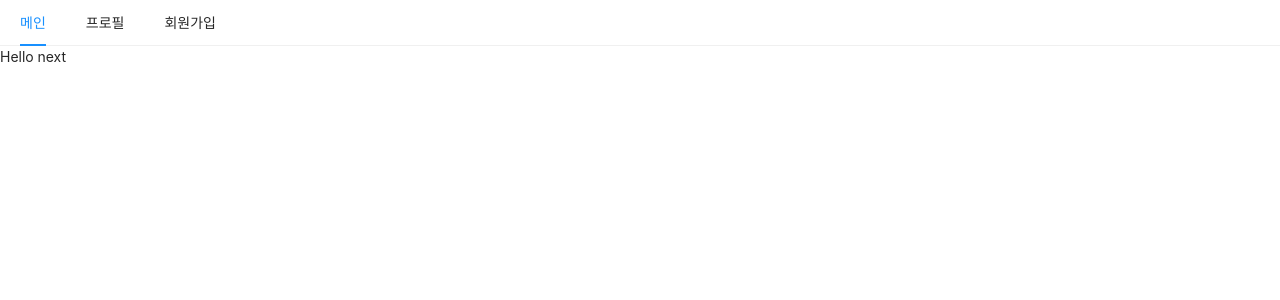
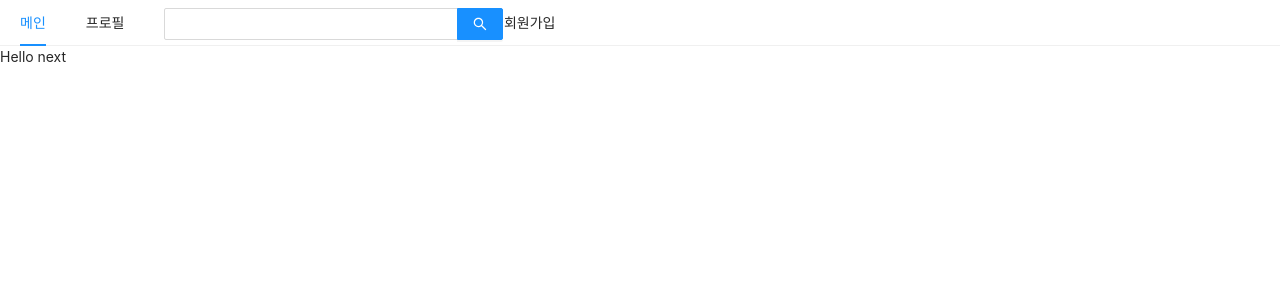
Before and after one commit to JunH-K/react-next, a Next.js app in the folder front/: page / in a window 1280 px wide. Shown: the top 300 px of the page. Built offline with nearby package versions, Linux system fonts and the light colour scheme.

Commit message:
feat : 회원가입 input 추가

```diff
--- a/front/components/AppLayout.js
+++ b/front/components/AppLayout.js
@@ -1,7 +1,7 @@
 import React from 'react';
 import PropTypes from 'prop-types';
 import Link from 'next/link';
-import { Menu } from 'antd';
+import { Menu, Input } from 'antd';
 
 const AppLayout = ({ children }) => {
   return (
@@ -14,6 +14,7 @@ const AppLayout = ({ children }) => {
           <Link href="/profile">프로필</Link>
         </Menu.Item>
         <Menu.Item>
+          <Input.Search enterButton style={{ verticalAlign: 'middle' }} />
           <Link href="/signup">회원가입</Link>
         </Menu.Item>
       </Menu>
--- a/front/pages/profile.js
+++ b/front/pages/profile.js
@@ -8,9 +8,7 @@ const Profile = () => {
       <Head>
         <title>내 프로필</title>
       </Head>
-    <AppLayout>
-      Profile page
-    </AppLayout>
+      <AppLayout>Profile page</AppLayout>
     </>
   );
 };
--- a/front/pages/signup.js
+++ b/front/pages/signup.js
@@ -1,5 +1,5 @@
 import React from 'react';
-import Head from 'next/head'
+import Head from 'next/head';
 import AppLayout from '../components/AppLayout';
 
 const Signup = () => {
@@ -8,9 +8,7 @@ const Signup = () => {
       <Head>
         <title>회원가입</title>
       </Head>
-    <AppLayout>
-      Signup page
-    </AppLayout>
+      <AppLayout>Signup page</AppLayout>
     </>
   );
 };
```
